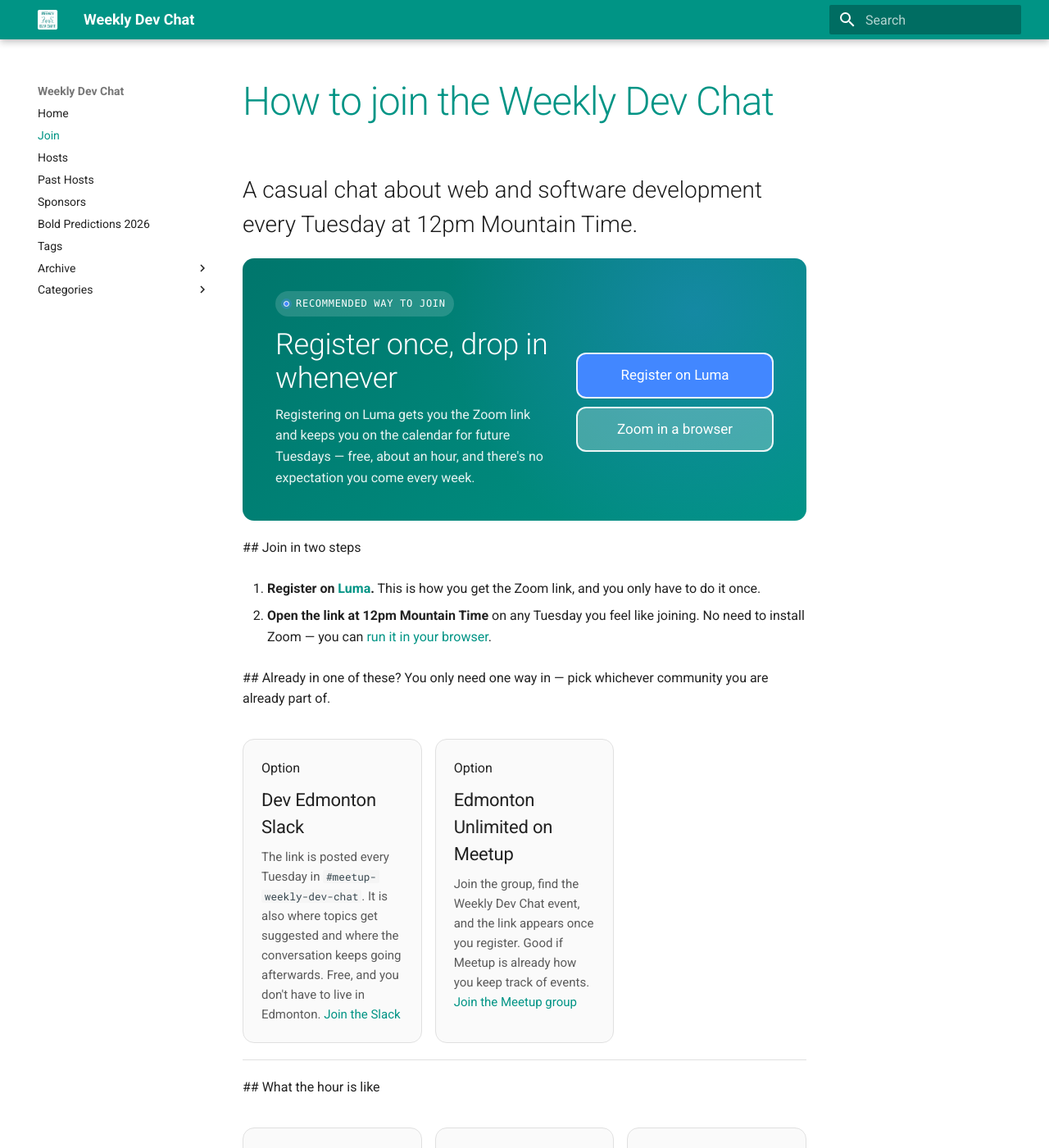
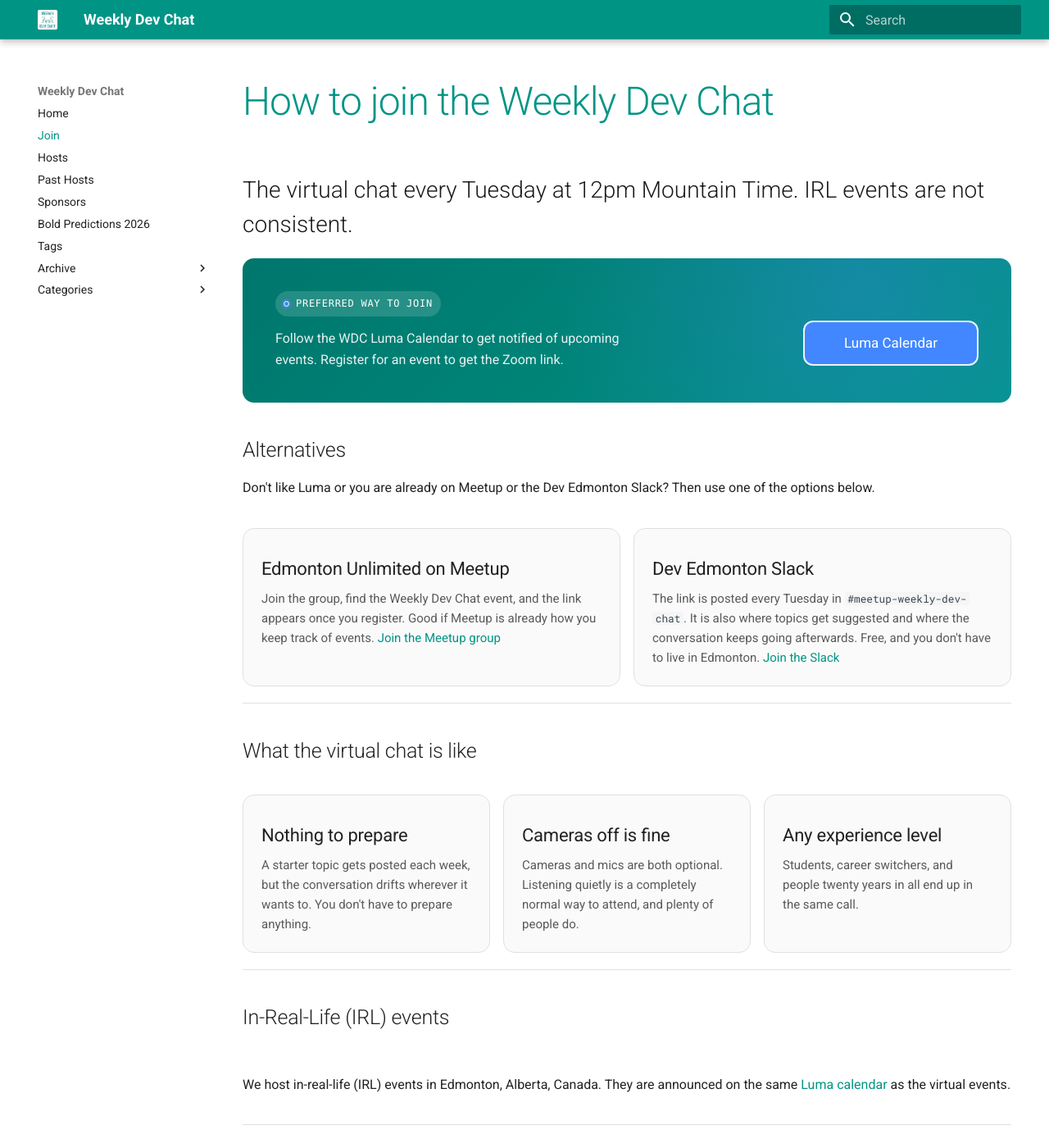
Before and after one commit to weeklydevchat/weeklydevchat.github.io, an MkDocs documentation site: the page built from docs/join.md, in a window 1280 px wide and 1400 px high. Shown: the whole window at 82% size. Built offline with MkDocs 1.6.1 and Material for MkDocs 9.7.7, drawn with Linux system fonts in a browser that asks for light colours; some of the changed text lies outside the part shown.

Commit message:
Fixes to the style and copy.

```diff
--- a/docs/join.md
+++ b/docs/join.md
@@ -1,82 +1,70 @@
 ---
 title: Join
+hide:
+  - toc
 ---
 # How to join the Weekly Dev Chat
 
 <div class="wdc-sponsors-page wdc-join-page" markdown>
+  <p class="lead">The virtual chat every Tuesday at 12pm Mountain Time.  IRL events are not consistent.</p>
 
-<p class="lead">A casual chat about web and software development every Tuesday at 12pm Mountain Time.</p>
+  <section class="become-sponsor">
+    <div class="eyebrow"><span class="dot"></span>Preferred way to join</div>
+    <div class="become-inner">
+      <div>
+        <h3></h3>
+        <p>Follow the WDC Luma Calendar to get notified of upcoming events.  Register for an event to get the Zoom link.</p>
+      </div>
+      <div class="become-ctas">
+        <a class="btn primary" href="https://luma.com/weeklydevchat">Luma Calendar</a>
+      </div>
+    </div>
+  </section>
 
-<section class="become-sponsor">
-  <div class="eyebrow"><span class="dot"></span>Recommended way to join</div>
-  <div class="become-inner">
-    <div>
-      <h3>Register once, drop in whenever</h3>
-      <p>Registering on Luma gets you the Zoom link and keeps you on the calendar for future Tuesdays &mdash; free, about an hour, and there's no expectation you come every week.</p>
+  <h2>Alternatives</h2>
+
+  Don't like Luma or you are already on Meetup or the Dev Edmonton Slack?  Then use one of the options below.
+
+  <section class="support two">
+    <div class="support-card">
+      <h3>Edmonton Unlimited on Meetup</h3>
+      <p>Join the group, find the Weekly Dev Chat event, and the link appears once you register. Good if Meetup is already how you keep track of events. <a href="https://www.meetup.com/startupedmonton/">Join the Meetup group</a></p>
     </div>
-    <div class="become-ctas">
-      <a class="btn primary" href="https://luma.com/weeklydevchat">Register on Luma</a>
-      <a class="btn ghost" href="https://support.zoom.us/hc/en-us/articles/201362593-Join-My-Meeting-via-Browser">Zoom in a browser</a>
+    <div class="support-card">
+      <h3>Dev Edmonton Slack</h3>
+      <p>The link is posted every Tuesday in <code>#meetup-weekly-dev-chat</code>. It is also where topics get suggested and where the conversation keeps going afterwards. Free, and you don't have to live in Edmonton. <a href="https://devedmonton.com/#about-our-slack">Join the Slack</a></p>
     </div>
+  </section>
+
+  <h2>What the virtual chat is like</h2>
+
+  <section class="support">
+    <div class="support-card">
+      <h3>Nothing to prepare</h3>
+      <p>A starter topic gets posted each week, but the conversation drifts wherever it wants to. You don't have to prepare anything.</p>
+    </div>
+    <div class="support-card">
+      <h3>Cameras off is fine</h3>
+      <p>Cameras and mics are both optional. Listening quietly is a completely normal way to attend, and plenty of people do.</p>
+    </div>
+    <div class="support-card">
+      <h3>Any experience level</h3>
+      <p>Students, career switchers, and people twenty years in all end up in the same call.</p>
+    </div>
+  </section>
+
+  <h2>In-Real-Life (IRL) events</h2>
+  <section class="support full">
+    <p>We host in-real-life (IRL) events in Edmonton, Alberta, Canada. They are announced on the same <a href="https://luma.com/weeklydevchat">Luma calendar</a> as the virtual events.</p>
+  </section>
+
+  <h2>FAQ</h2>
+
+  <div class="qa">
+    <div><p class="q">Do I have to be in Edmonton?</p><p class="a">No. The Tuesday chat is virtual and open to anyone, anywhere. Only the occasional in-person events are Edmonton-based.</p></div>
+    <div><p class="q">Do I need to come every week?</p><p class="a">No. Show up when it works for you &mdash; a lot of people drop in every few weeks.</p></div>
+    <div><p class="q">Is it recorded?</p><p class="a">No. Nothing is recorded or published, so people can speak freely.</p></div>
+    <div><p class="q">What if I'm late?</p><p class="a">Join anyway. People come and go throughout the hour.</p></div>
+    <div><p class="q">Can I suggest a topic?</p><p class="a">Yes. Post it in <code>#meetup-weekly-dev-chat</code> on Dev Edmonton Slack, or just raise it during the chat.</p></div>
   </div>
-</section>
-
-## Join in two steps
-
-<ol class="steps">
-  <li><p><strong>Register on <a href="https://luma.com/weeklydevchat">Luma</a>.</strong> This is how you get the Zoom link, and you only have to do it once.</p></li>
-  <li><p><strong>Open the link at 12pm Mountain Time</strong> on any Tuesday you feel like joining. No need to install Zoom &mdash; you can <a href="https://support.zoom.us/hc/en-us/articles/201362593-Join-My-Meeting-via-Browser">run it in your browser</a>.</p></li>
-</ol>
-
-## Already in one of these?
-
-You only need one way in &mdash; pick whichever community you are already part of.
-
-<section class="support two">
-  <div class="support-card">
-    <span class="card-eyebrow">Option</span>
-    <h3>Dev Edmonton Slack</h3>
-    <p>The link is posted every Tuesday in <code>#meetup-weekly-dev-chat</code>. It is also where topics get suggested and where the conversation keeps going afterwards. Free, and you don't have to live in Edmonton. <a href="https://devedmonton.com/#about-our-slack">Join the Slack</a></p>
-  </div>
-  <div class="support-card">
-    <span class="card-eyebrow">Option</span>
-    <h3>Edmonton Unlimited on Meetup</h3>
-    <p>Join the group, find the Weekly Dev Chat event, and the link appears once you register. Good if Meetup is already how you keep track of events. <a href="https://www.meetup.com/startupedmonton/">Join the Meetup group</a></p>
-  </div>
-</section>
-
-## What the hour is like
-
-<section class="support plain">
-  <div class="support-card">
-    <h3>Cameras off is fine</h3>
-    <p>Cameras and mics are both optional. Listening quietly is a completely normal way to attend, and plenty of people do.</p>
-  </div>
-  <div class="support-card">
-    <h3>Nothing to prepare</h3>
-    <p>A starter topic gets posted each week, but the conversation drifts wherever it wants to. You don't have to have read or done anything.</p>
-  </div>
-  <div class="support-card">
-    <h3>Any experience level</h3>
-    <p>Students, career switchers, and people twenty years in all end up in the same call. Be kind, supportive, and respectful of others &mdash; that's the whole rulebook.</p>
-  </div>
-</section>
-
-## Common questions
-
-<div class="qa">
-  <div><p class="q">Do I have to be in Edmonton?</p><p class="a">No. The Tuesday chat is virtual and open to anyone, anywhere. Only the occasional in-person events are Edmonton-based.</p></div>
-  <div><p class="q">Do I need to come every week?</p><p class="a">No. Show up when it works for you &mdash; a lot of people drop in every few weeks.</p></div>
-  <div><p class="q">Is it recorded?</p><p class="a">No. Nothing is recorded or published, so people can speak freely.</p></div>
-  <div><p class="q">What if I'm late?</p><p class="a">Join anyway. People come and go throughout the hour.</p></div>
-  <div><p class="q">Can I suggest a topic?</p><p class="a">Yes. Post it in <code>#meetup-weekly-dev-chat</code> on Dev Edmonton Slack, or just raise it during the chat.</p></div>
 </div>
-
-## In-Real-Life (IRL) events
-
-<div class="aside-card">
-  <h3>IRL events in Edmonton</h3>
-  <p>We host in-real-life (IRL) events in Edmonton, Alberta, Canada. They are announced on the same <a href="https://luma.com/weeklydevchat">Luma calendar</a>, so one subscription covers both. Follow us on <a href="https://www.linkedin.com/company/weeklydevchat">LinkedIn</a> if that is your jam.</p>
-</div>
-
-</div>
--- a/docs/stylesheets/join.css
+++ b/docs/stylesheets/join.css
@@ -7,9 +7,9 @@
   grid-template-columns: repeat(2, 1fr);
 }
 
-.wdc-join-page .support.plain {
-  border-bottom: none;
-  padding-bottom: 0;
+/* Prose section with no cards — one full-width column */
+.wdc-join-page .support.full {
+  grid-template-columns: 1fr;
 }
 
 .wdc-join-page .support-card .card-eyebrow {
--- a/mkdocs.yml
+++ b/mkdocs.yml
@@ -53,3 +53,4 @@
 extra_css:
   - stylesheets/extra.css
   - stylesheets/sponsors.css
+  - stylesheets/join.css
```
